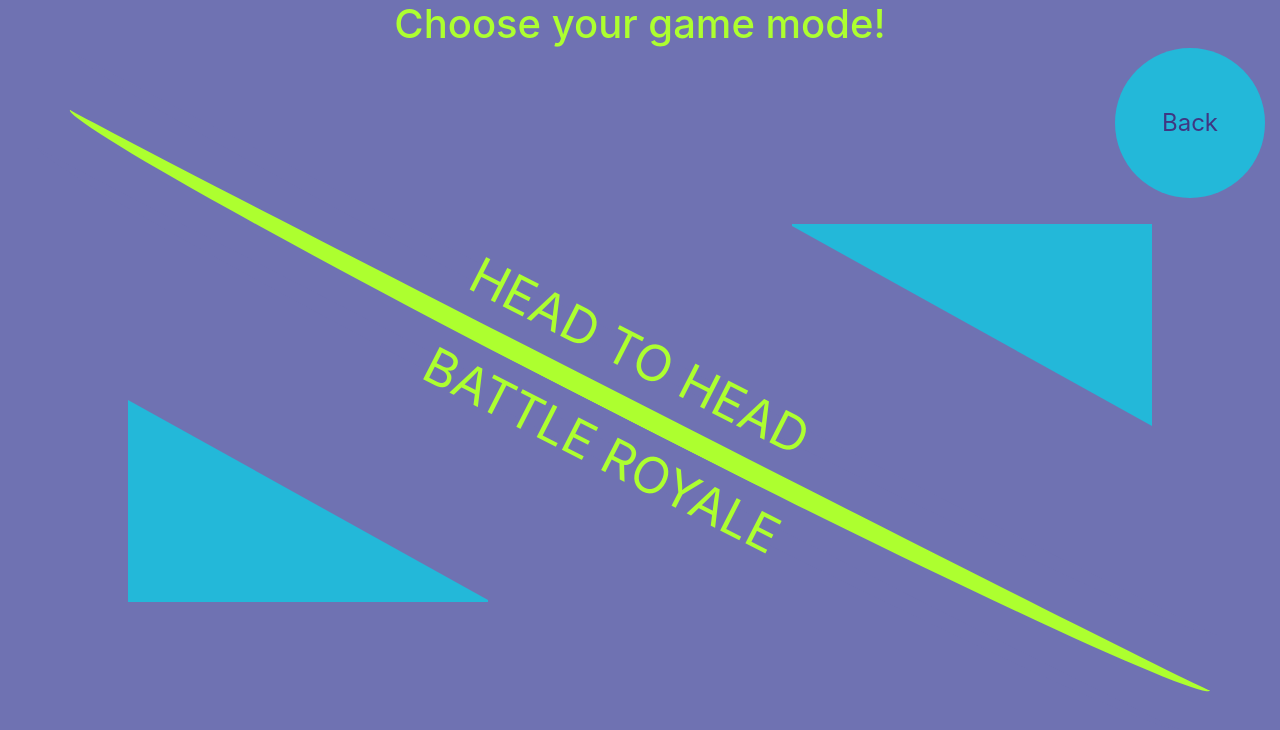
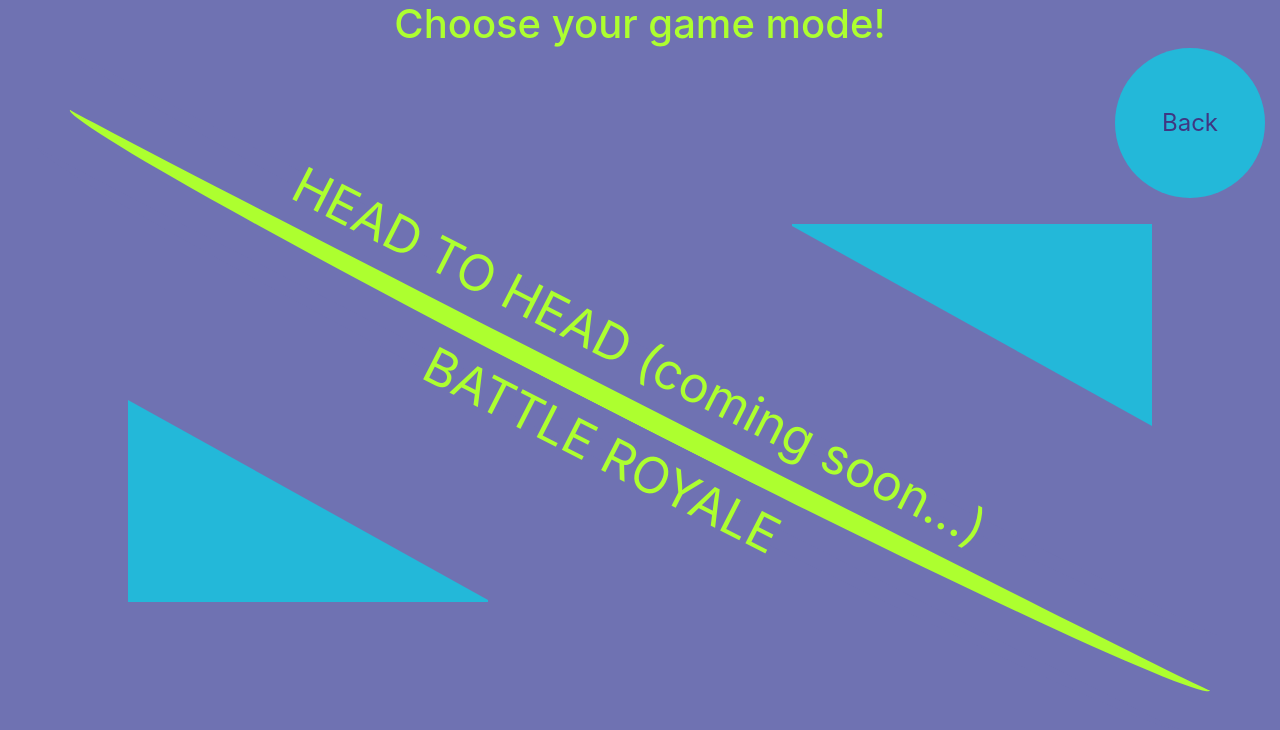
Before and after one commit to aaronmicalbeck/Trivia-Mac, a React (Create React App) app in the folder client/: page /lobby in a window 1280 px wide. Shown: the top 730 px of the page. Built offline with nearby package versions, Linux system fonts and the light colour scheme; no server answers.

Commit message:
added possible pulse animation to lobby headtohead

```diff
--- a/client/src/pages/Lobby/index.jsx
+++ b/client/src/pages/Lobby/index.jsx
@@ -46,7 +46,7 @@ export default class Lobby extends Component {
             </NavigationButton>
           </Link>
           <div id="line1"></div>
-          <div id="line2">HEAD TO HEAD</div>
+          <div id="line2">HEAD TO HEAD (coming soon...)</div>
           <div id="line3">BATTLE ROYALE</div>
         </div>
       </div>
--- a/client/src/pages/Lobby/lobby.css
+++ b/client/src/pages/Lobby/lobby.css
@@ -34,7 +34,27 @@
   font-size: 50px;
   color: greenyellow;
   z-index: 1;
+  animation: pulse-green 2s infinite;
 }
+
+/* @keyframes pulse-green {
+	0% {
+		transform: scale(0.95);
+
+	}
+
+	70% {
+		transform: scale(1);
+
+	}
+
+	100% {
+		transform: scale(0.95);
+
+	}
+} */
+
+
 #line3 {
   width: 100%;
   height: 47px;
@@ -130,3 +150,27 @@
   z-index: 0;
   top: 13%;
 }
+
+
+.blob.red {
+	background: rgba(255, 82, 82, 1);
+	box-shadow: 0 0 0 0 rgba(255, 82, 82, 1);
+	animation: pulse-red 2s infinite;
+}
+
+@keyframes pulse-red {
+	0% {
+		transform: scale(0.95);
+		box-shadow: 0 0 0 0 rgba(255, 82, 82, 0.7);
+	}
+
+	70% {
+		transform: scale(1);
+		box-shadow: 0 0 0 10px rgba(255, 82, 82, 0);
+	}
+
+	100% {
+		transform: scale(0.95);
+		box-shadow: 0 0 0 0 rgba(255, 82, 82, 0);
+	}
+}
```
